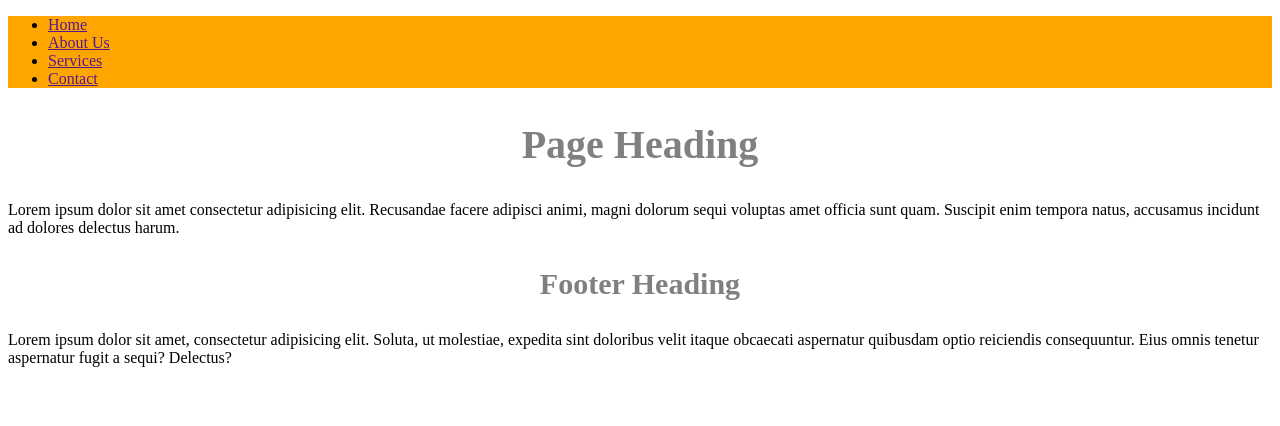
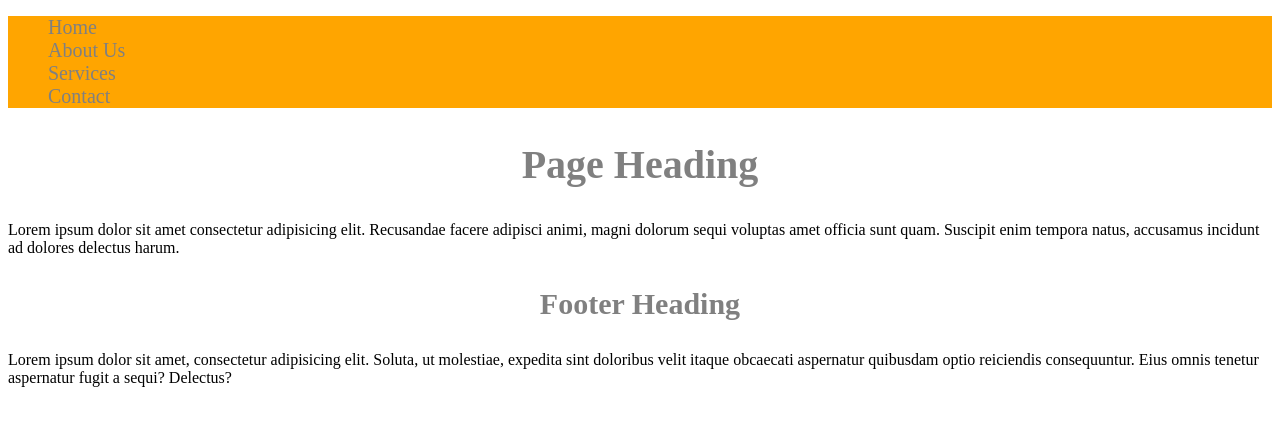
Before and after one commit to srishti/udemy-sass, a website: page index.html in a window 1280 px wide. Drawn offline with Linux system fonts and the light colour scheme.

Commit message:
nesting in sass

```diff
--- a/scss/main.scss
+++ b/scss/main.scss
@@ -10,6 +10,20 @@ $font-sm: 20px;
 
 .nav {
 	background-color: $color-primary;
+
+	ul li {
+		list-style: none;
+	}
+
+	a {
+		text-decoration: none;
+		font-size: $font-sm;
+		color: $color-secondary;
+
+		&:hover {
+			color: $color-tertiary;
+		}
+	}
 }
 
 .banner h1 {
```
Also changed, not shown: css/main.css.
